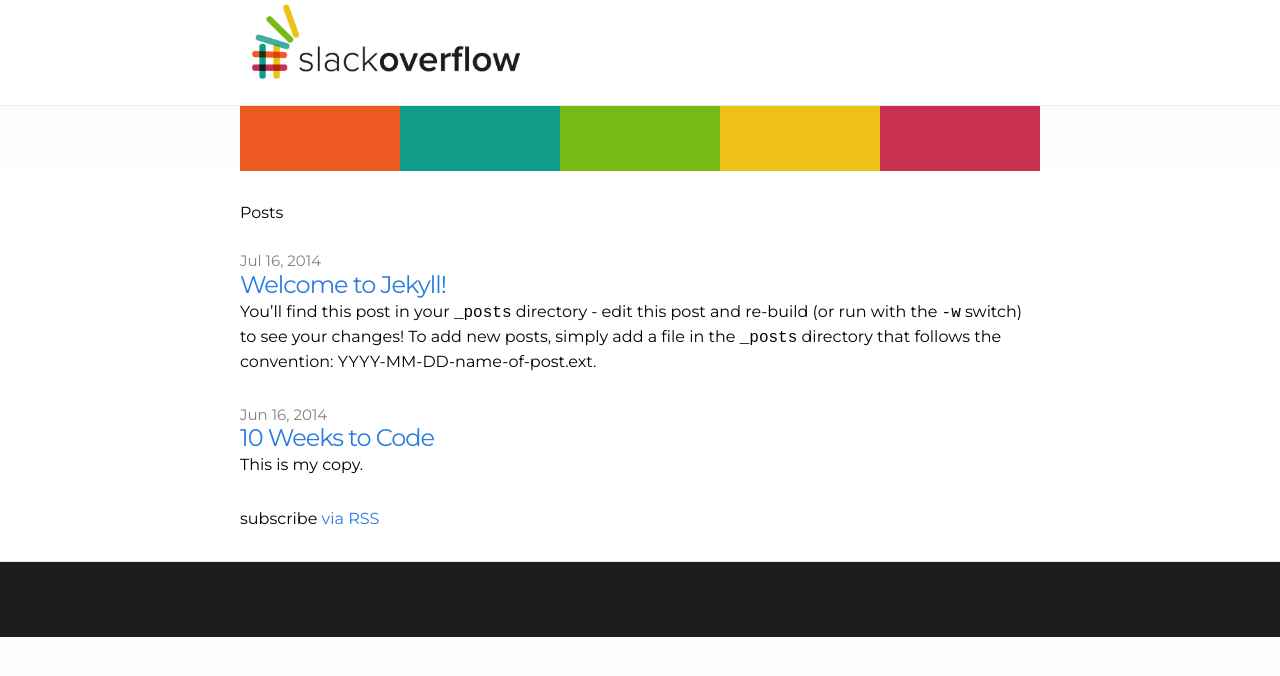
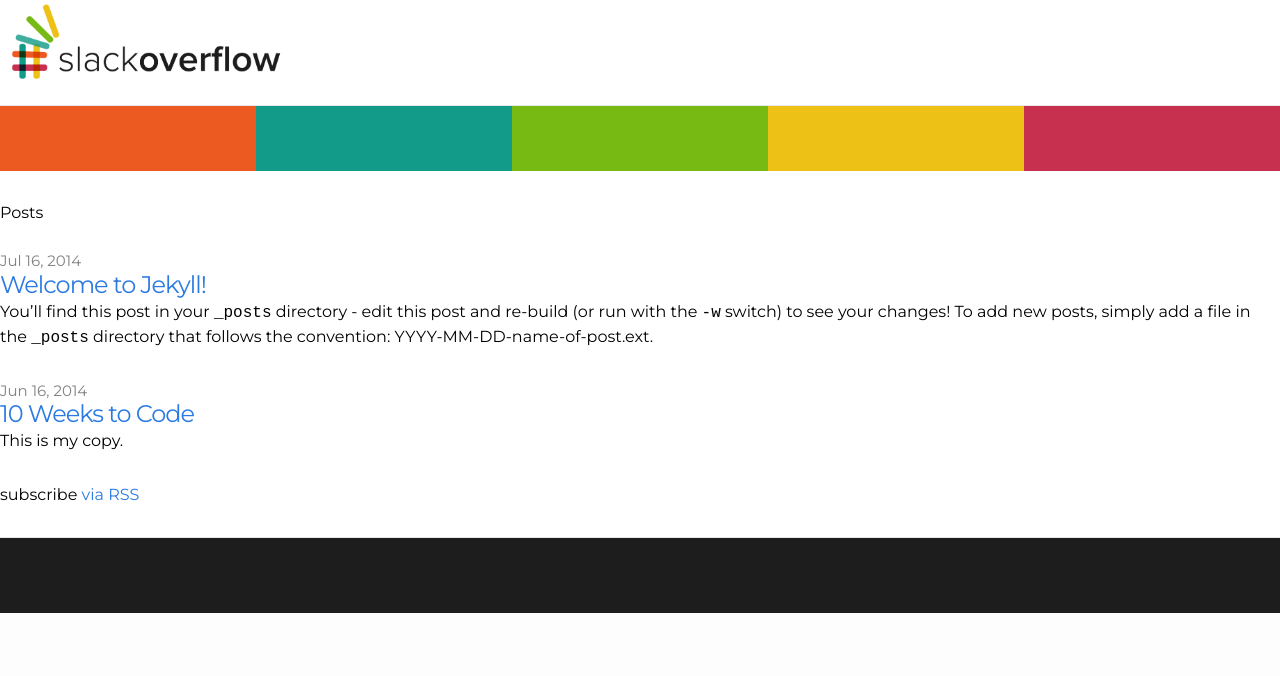
Before and after one commit to MeganCoffey/MeganCoffey.github.io, a Jekyll site: the page built from index.html, in a window 1280 px wide. Shown: the top 676 px of the page. Built offline with Jekyll 4.4.1, drawn with Linux system fonts in a browser that asks for light colours.

Commit message:
playing with wraps

```diff
--- a/css/main.css
+++ b/css/main.css
@@ -30,8 +30,6 @@ a:visited { color: #205caa; }
 .wrap:after { content:""; display:table; }
 .wrap:after { clear: both; }
 .wrap {
-  max-width: 800px;
-  padding: 0 30px;
   margin: 0 auto;
   zoom: 1;
 }
@@ -405,7 +403,7 @@ a:visited { color: #205caa; }
     border: 1px solid #e8e8e8;
   }
 
-  .site-nav .menu-icon {
+/*  .site-nav .menu-icon {
     display: block;
     font-size: 24px;
     color: #505050;
@@ -413,7 +411,7 @@ a:visited { color: #205caa; }
     width: 36px;
     text-align: center;
     line-height: 36px;
-  }
+  }*/
 
   .site-nav .menu-icon svg { width: 18px; height: 16px; }
 
```
